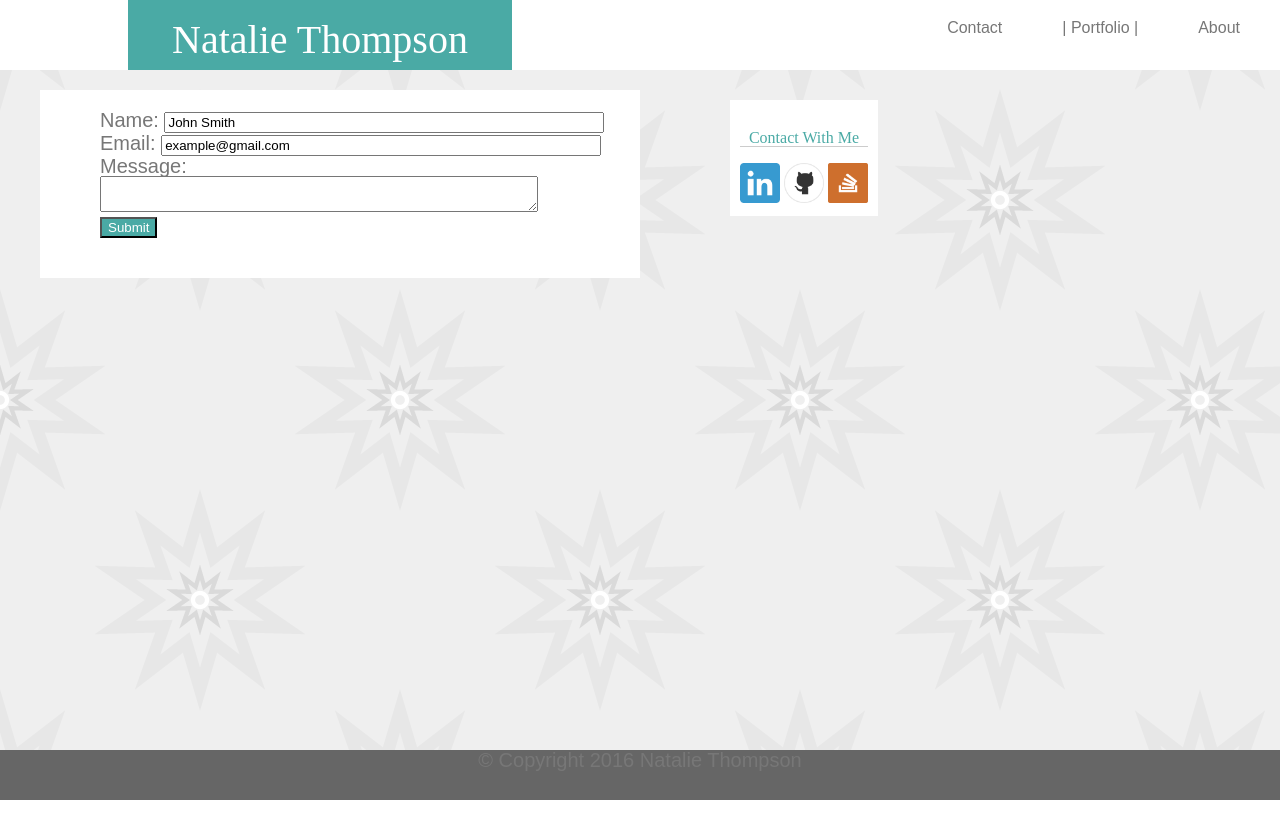
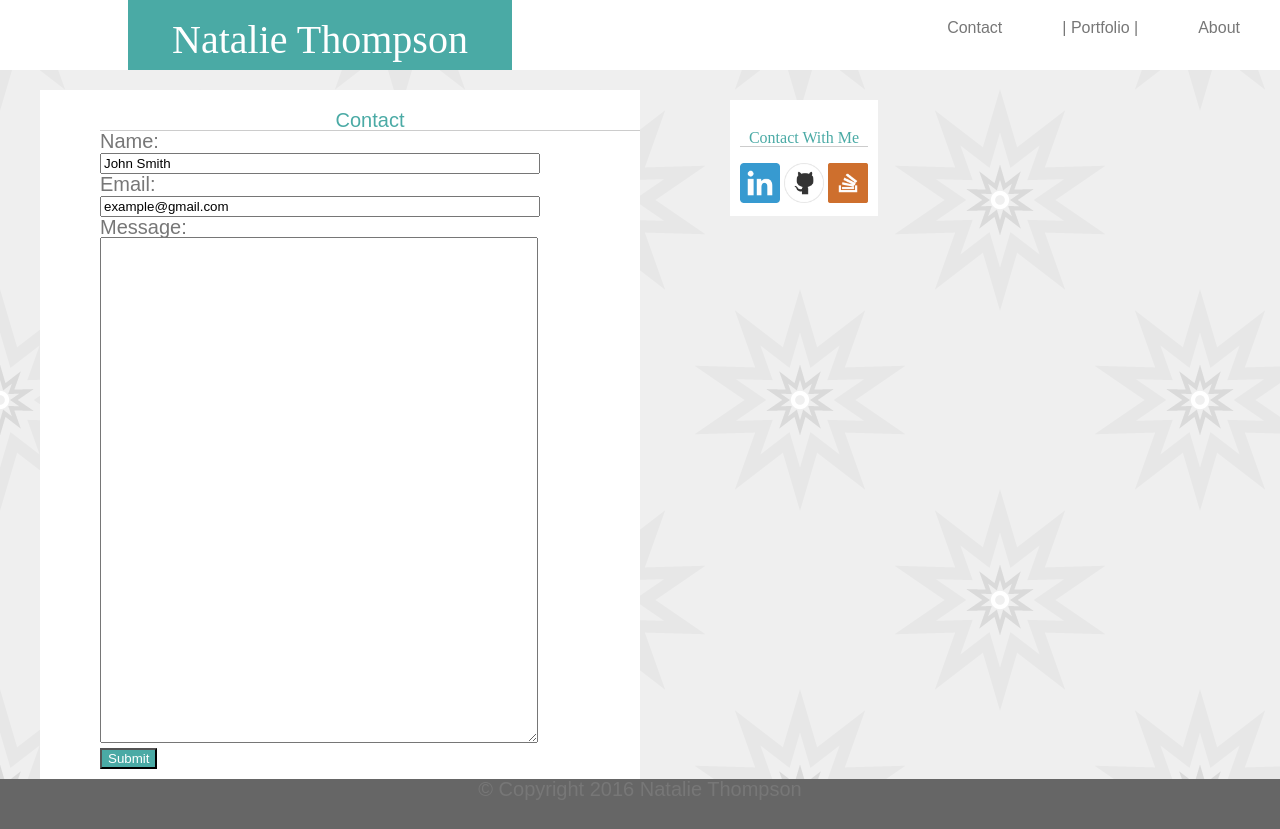
Before and after one commit to nathompson110/Basic-Portfolio, a plain HTML site: page contact.html in a window 1280 px wide. Before the commit the page ends 800 px from the top, so only its background shows below. Drawn offline with Linux system fonts and the light colour scheme.

Commit message:
Portfolio

```diff
--- a/assets/css/style.css
+++ b/assets/css/style.css
@@ -3,7 +3,7 @@ html {
     min-height: 100%;
 }
 body {
-    margin: 0 0 100px;
+    margin: 0px 0px 0px 0px;
   /*  position: relative; */
 }
 
@@ -46,6 +46,7 @@ header {
 
 #comment {
 	 width: 80%;
+	 height: 500px;
 }
 
 #submit {
@@ -76,6 +77,7 @@ h1 {
 h2 {
 	text-align: center;
 	color: #4aaaa5;
+	font:35px;
 	border-bottom: 1px solid #cccccc;
 }
 
@@ -123,6 +125,10 @@ h3 {
   	padding-left:60px;
   	border-top: 20px solid white;
 
+
+}
+section {
+	margin-bottom: 20px;
 }
 
 .aside {
@@ -146,5 +152,5 @@ h3 {
 	font-size: 20px;
 	color: #777777;
 	text-align: center;
-	margin-top:20px;
+	/*margin-top:20px;*/
 }
--- a/contact.html
+++ b/contact.html
@@ -28,16 +28,25 @@
 			<a class="page-links" href="contact.html">Contact</a>
 
 		</div> -->
+
 	<a class="container">
+	<h2> Contact</h2>
 		<form method='post'>
-		  Name: <input type='text' name='name' id='name' value="John Smith"/><br />
+		  Name:
+		  <br>
+		  <input type='text' name='name' id='name' value="John Smith"/>
+		  <br>
 
-		  Email: <input type='text' name='email' id='email' value="example@gmail.com"/><br />
+		  Email:
+		  <br>
+		  <input type='text' name='email' id='email' value="example@gmail.com"/><br>
 
 		  <!-- Message: <input type='text' name='message' id='message' /><br /> -->
 
-		  Message:<br />
-		  <textarea name='text' id='comment'></textarea><br />
+		  Message:
+		  <br>
+		  <textarea name='text' id='comment'></textarea>
+		  <br>
 
 		  <!-- <input type='hidden' name='articleid' id='articleid' value='<? echo $_GET["id"]; ?>' />
  -->
@@ -47,7 +56,7 @@
 
 
 
-<section>
+
 				<div class="aside">
 					<h2> Contact With Me </h2>
 					<br>
@@ -58,6 +67,7 @@
 
 
 			</section>
+
 
 
 
```
